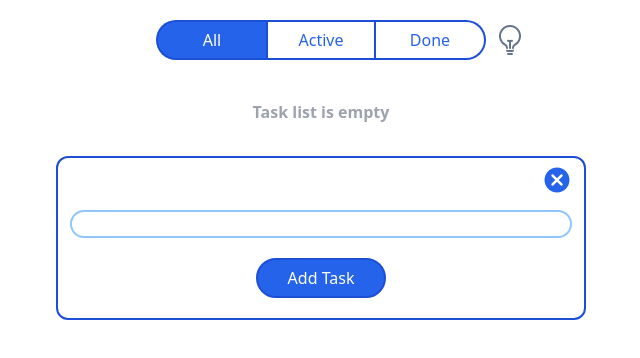
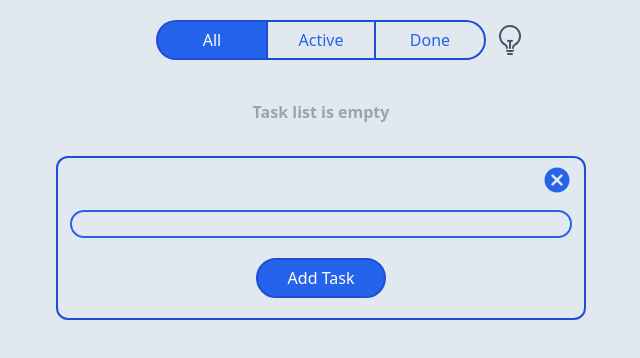
Before and after one commit to Nike11088/vue_todo_app, a Vue app: page / in a window 1280 px wide. Both pictures are taken after a click on the element "Add Task". Shown: the top 358 px of the page, without its empty margins (319-959 px from the left). Built offline with nearby package versions, Linux system fonts and the light colour scheme.

Commit message:
added switch theme

```diff
--- a/index.html
+++ b/index.html
@@ -6,7 +6,7 @@
     <meta name="viewport" content="width=device-width, initial-scale=1.0">
     <title>Todos App</title>
   </head>
-  <body>
+  <body class="bg-slate-200 dark:bg-slate-800">
     <div id="app"></div>
     <script type="module" src="/src/main.ts"></script>
   </body>
--- a/src/App.vue
+++ b/src/App.vue
@@ -66,6 +66,7 @@ interface State {
 
 const appName = 'todo-app'
 const tasksName = 'tasks'
+const themeName = 'theme'
 
 export default defineComponent({
   components: {
@@ -76,6 +77,14 @@ export default defineComponent({
     LampIcon
   },
   created () {
+    if (localStorage['todo-app.theme'] === 'dark' || (localStorage[`${appName}.${themeName}`] !== 'light' && (!('theme' in localStorage) && window.matchMedia('(prefers-color-scheme: dark)').matches))) {
+      document.documentElement.classList.add('dark')
+      this.darkTheme = true
+    } else {
+      document.documentElement.classList.remove('dark')
+      this.darkTheme = false
+    }
+
     const tasks = localStorage.getItem(`${appName}.${tasksName}`)
     if (tasks) {
       this.tasks = JSON.parse(tasks)
@@ -149,7 +158,15 @@ export default defineComponent({
       return /Android|iPhone/i.test(navigator.userAgent)
     },
     switchTheme () {
-      this.darkTheme = !this.darkTheme
+      if (this.darkTheme) {
+        document.documentElement.classList.remove('dark')
+        localStorage.setItem(`${appName}.${themeName}`, 'light')
+        this.darkTheme = false
+      } else {
+        document.documentElement.classList.add('dark')
+        localStorage.setItem(`${appName}.${themeName}`, 'dark')
+        this.darkTheme = true
+      }
     }
   },
   computed: {
@@ -165,7 +182,7 @@ export default defineComponent({
       }
     },
     themeColor () {
-      return this.darkTheme ? 'text-amber-300' : 'text-slate-500'
+      return this.darkTheme ? 'text-amber-300' : 'text-slate-600'
     }
   }
 })
--- a/src/components/AddTaskForm.vue
+++ b/src/components/AddTaskForm.vue
@@ -8,7 +8,7 @@
         <span class="material-icons-round !text-3xl ml-1 text-blue-600 hover:text-blue-400 hover:cursor-pointer">cancel</span>
       </div>
       <input
-        class="border-2 border-blue-300 focus:border-blue-600 outline-0 rounded-full w-full mb-5 px-2"
+        class="border-2 border-blue-600 outline-0 rounded-full w-full mb-5 px-2 dark:text-white bg-slate-200 dark:bg-slate-800"
         v-model="taskText"
       >
       <div class="flex justify-center">
--- a/src/components/TaskItem.vue
+++ b/src/components/TaskItem.vue
@@ -1,6 +1,6 @@
 <template>
   <div
-    class="task-item flex justify-between items-center border-2 border-blue-700 rounded-xl w-full py-1 px-2 mb-2"
+    class="task-item flex justify-between items-center border-2 border-blue-700 rounded-xl w-full py-1 px-2 mb-2 text-black dark:text-white"
     @mouseenter="mouseEnter"
     @mouseleave="mouseLeave"
     @click="clickTask"
```
